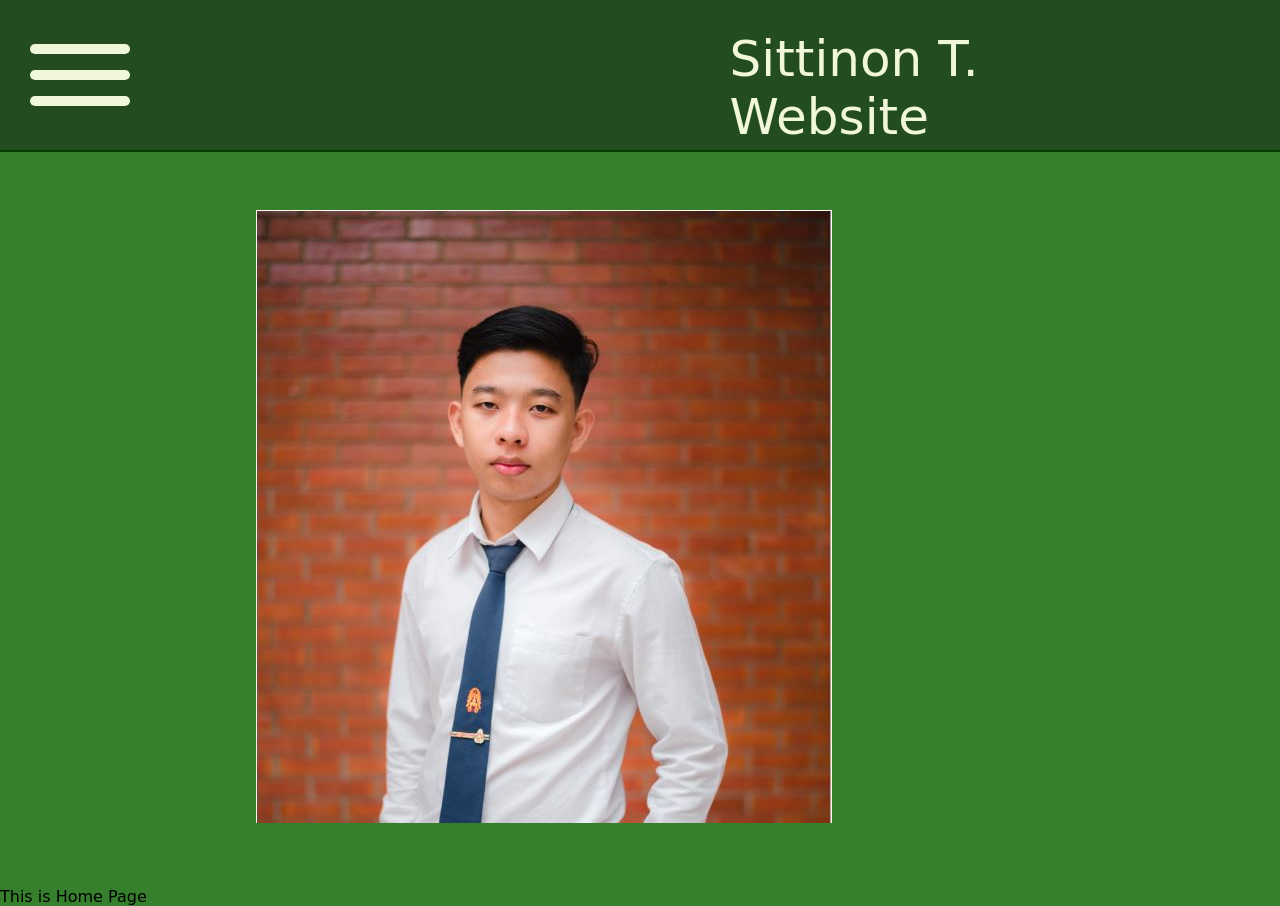
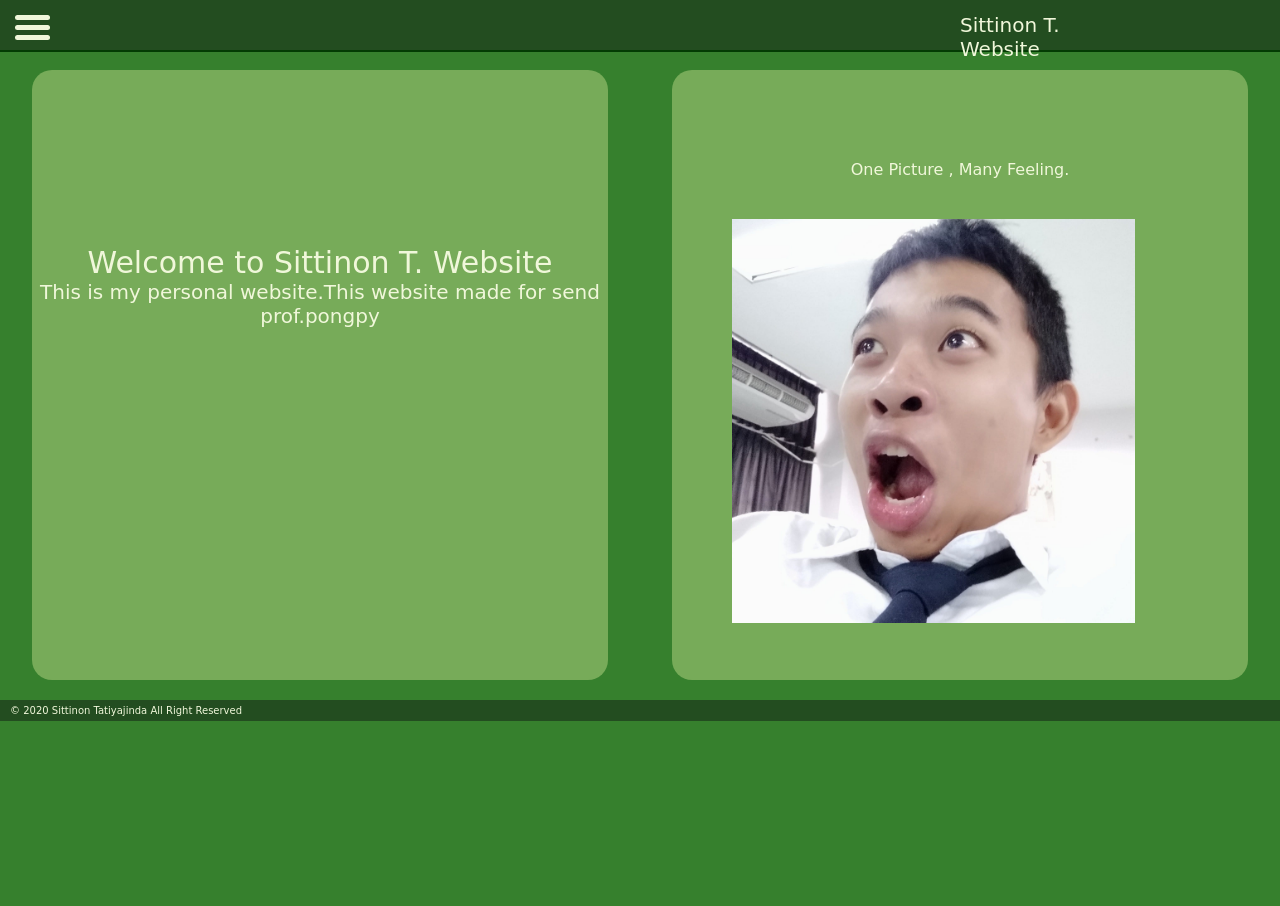
Before and after one commit to iomxin/PWP, a plain HTML site: page home.html in a window 1280 px wide. After the commit the page ends 800 px from the top, so only its background shows below. Drawn offline with Linux system fonts and the light colour scheme; a web font is replaced by a local one.

Commit message:
Add some files

```diff
--- /dev/null
+++ b/css/about.css
@@ -0,0 +1,47 @@
+.myprofile{
+        width: 90%;
+        height: 250px ;
+        margin: 20px 5%;
+}
+.pro-image{
+    border-radius: 5px;
+    width: 80%;
+    margin-left: 30px;
+}
+.detail-container{
+    background-color:#77ab59;
+    width: 90%;
+    height: 250px ;
+    margin: 20px 5%;
+    border-radius: 20px;
+    color: #F0F7DA;
+}
+.detail{
+    margin-top: 50px;
+    text-align: center;
+    padding: 10px;
+}
+@media screen and (min-width: 940px) {
+    main{
+        display: grid;
+        grid-template-columns: 1fr 1fr;
+    }
+    .detail-container{
+        height: 610px ;
+    }
+    .detail{
+        font-size: 40px;
+    }
+}
+@media screen and (min-width: 325px) {
+    main{
+        display: grid;
+        grid-template-columns: 1fr 1fr;
+    }
+    .detail-container{
+        height: 610px ;
+    }
+    .detail{
+        font-size: 30px;
+    }
+}
--- /dev/null
+++ b/css/home.css
@@ -0,0 +1,83 @@
+
+.intro-box{
+    background-color:#77ab59;
+    width: 90%;
+    height: 250px ;
+    margin: 20px 5%;
+    border-radius: 20px;
+    color: #F0F7DA;
+}
+.sub-intro{
+    margin-top: 80px;
+    text-align: center;
+}
+.detail-intro{
+    text-align: center;
+    font-size: 13px;
+}
+.gal-box{
+    background-color:#77ab59;
+    height: 350px;
+    margin: 20px 5%;
+    border-radius: 20px;
+}
+.gal-text{
+    text-align: center;
+    padding-top: 20px;
+    color: #F0F7DA;
+}
+.gal-image{
+    border-radius: 5px;
+    padding: 20px;
+    width: 75%;
+    margin: 20px;
+}
+@media screen and (min-width: 940px) {
+    .gal-image{
+        width: 70%;
+        margin-left: 100px;
+    }
+    main{
+        display: grid;
+        grid-template-columns: 1fr 1fr;
+    }
+    .gal-box{
+        height: 610px;
+    }
+    .intro-box{
+        height: 610px ;
+    }
+    .sub-intro{
+        margin-top: 175px;
+        font-size: 50px;
+    }
+    .detail-intro{
+        font-size: 30px;
+    }
+}
+@media screen and (min-width: 325px) {
+    .gal-image{
+        width: 70%;
+        margin-left: 40px;
+    }
+    main{
+        display: grid;
+        grid-template-columns: 1fr 1fr;
+    }
+    .gal-box{
+        height: 610px;
+    }
+    .intro-box{
+        height: 610px ;
+    }
+    .sub-intro{
+        margin-top: 175px;
+        font-size: 30px;
+    }
+    .detail-intro{
+        font-size: 20px;
+    }
+    .gal-text{
+        margin-top: 70px;
+    }
+}
--- a/css/nav.css
+++ b/css/nav.css
@@ -1,4 +1,3 @@
-
 body{
     display: grid;
     background-color:#36802D;
@@ -23,76 +22,101 @@ a{
 }
 #menu-bar{
     box-shadow: 0px 2px 0px rgb(3, 59, 3);
-    transition: 2s ;
 }
 #menu{
     display: flex;
-    height: 150px;
+    height: 50px;
 }
 #label{
-    width: 400px;
-    margin: 30px 0px;
+    width: 140px;
+    margin: 13px 0px;
     position: absolute;
-    left: 57%;
-    font-size: 50px;
+    left: 55%;
+    font-size: 15px;
     color: #F0F7DA;
 }
+
+/* ปุ่มเมนู */
 .bur{
-    height: 10px;
-    width: 100px;
+    height: 5px;
+    width: 35px;
     display: block;
     border-radius: 50px;
     background-color: #F0F7DA;
 }
 #bur1{
-    transform: translateY(-16px);
+    transform: translateY(-5px);
     transition: 0.5s;
 }
 #bur2{
     transition: 0.5s;
 }
 #bur3{
-    transform: translateY(16px);
+    transform: translateY(5px);
     transition: 0.5s;
 }
 
+/*เมนูที่แสดงหลังจากกด*/
 .nav li a {
     color: #F0F7DA;
     text-decoration: none;
-    font-size: 50px;
+    font-size: 15px;
 
 }
 .nav li{
     list-style: none;
-    padding: 20px 0px;
+    padding: 10px 0px;
     text-align: center;
 }
 .nav{
     padding: 0px;
     margin: 0px 0px;
-    transform: 10s ease;
     display: none;
 }
 .change{
     display: block;
 }
+
+/*รูปร่างปุ่มหลังกด*/
 .change #bur1{
-    transform: translateY(8px) rotateZ(-135deg);
+    transform: translateY(4px) rotateZ(-135deg);
 }
 .change #bur3{
-    transform: translateY(-12px) rotate(135deg);
+    transform: translateY(-6px) rotate(135deg);
 }
 .change #bur2{
     opacity: 0;
 }
+
+/*ขนาดปุ่ม Nav*/
 #navbutton{
-    width: 100px;
+    width: 50px;
     height: 100%;
-    margin: 60px 0px 20px 30px;
+    margin: 20px 0px 20px 15px;
     cursor: pointer;
 }
-
-#myprofile{
-    display: block;
-    margin: 60px 20%;
+footer{
+    font-size: 10px;
+    color: #F0F7DA;
 }
+.f-bar{
+    background-color: #234D20;
+    padding: 5px;
+}
+.f-text{
+    margin-left: 5px;
+}
+@media screen and (min-width: 940px) {
+    #label{
+        width: 180px;
+        left: 88%;
+        font-size: 20px;
+    }
+}
+@media screen and (min-width: 325px) {
+    #label{
+        width: 180px;
+        left: 75%;
+        font-size: 20px;
+    }
+}
--- a/home.html
+++ b/home.html
@@ -2,7 +2,9 @@
 <html lang='en'>
     <head>
         <meta charset = 'utf-8'>
+        <meta name="viewport" content="width=device-width, initial-scale=1.0">
         <link rel='stylesheet' href='css/nav.css'>
+        <link rel='stylesheet' href='css/home.css'>
         <link href="https://fonts.googleapis.com/css2?family=Baloo+Bhaina+2&display=swap" rel="stylesheet">
         <title>Sittinon T. - Personal Website</title>
     </head>
@@ -25,12 +27,28 @@
             </div>
         </header>
         <main>
-            <div id='myprofile'>
-                <img src="image/aomsin.JPG">
+            <div class="intro-box">
+                <div class="sub-intro">
+                    Welcome to Sittinon T. Website
+                    <div class="detail-intro" >
+                        This is my personal website.This website made for send prof.pongpy
+                    </div>
+                </div>
             </div>
-            <div>This is Home Page</div>
-
+            <div class="gal-box">
+                <div class="gal-text">
+                    One Picture , Many Feeling.
+                </div>
+                <img src="image/aomsineiei.jpg" alt="Buffo" class="gal-image">
+            </div>
         </main>
+        <footer>
+            <div class="f-bar">
+                <div class="f-text">
+                    © 2020 Sittinon Tatiyajinda All Right Reserved
+                </div>
+            </div>
+        </footer>
         <script src='../js/nav.js'></script>
     </body>
 </html>
```
Also changed, not shown: about.html (+20 -1 lines), css/minigame.css (added, +72 -0 lines), js/minigame.js (added, +86 -0 lines), minigame.html (+26 -4 lines), image/aomsineiei.jpg (added), image/maxresdefault.jpg (added).
